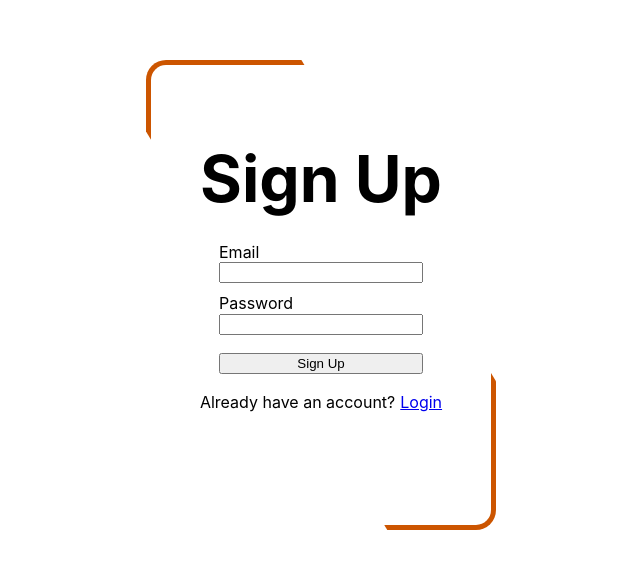
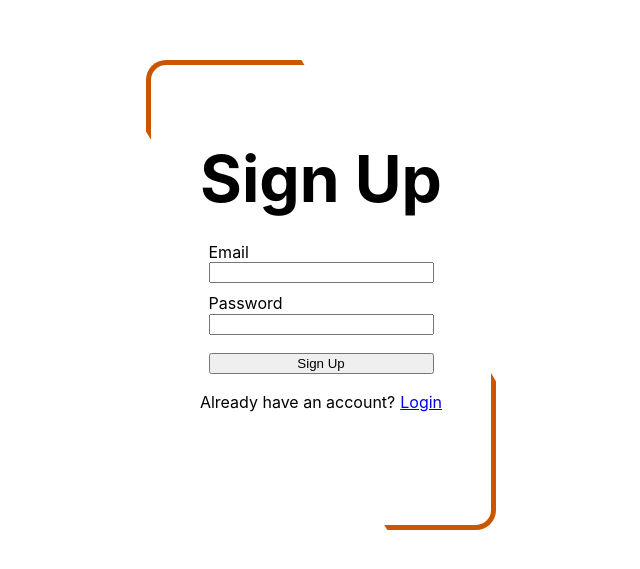
Before and after one commit to AadilBaig/null4413, a React (Create React App) app in the folder client/: page /register in a window 1280 px wide. Shown: the part 105-674 px from the top of the page, without its empty margins (319-959 px from the left). Built offline with nearby package versions, Linux system fonts and the light colour scheme.

Commit message:
Fixed css in register page

```diff
--- a/client/src/pages/pages.css
+++ b/client/src/pages/pages.css
@@ -73,7 +73,7 @@
 }
 
 .inputContainer .inputBox {
-    width: 204px;
+    width: 225px;
 }
 
 .errorLabel {
--- a/client/src/pages/registerPage.jsx
+++ b/client/src/pages/registerPage.jsx
@@ -64,10 +64,10 @@ const RegisterPage = () => {
         <form onSubmit={handleSubmit} className="inputContainer">
             <div>
               <label>Email</label>
-              <div style={{display: "flex", flexDirection: "column"}}>
+                <div style={{display: "flex", flexDirection: "column"}}>
                 <input className="inputBox" name="username" type="text" required onChange={(e) => setEmail(e.target.value)}/>
+                </div>
                 <label className="errorLabel">{emailError}</label>
-              </div>
             </div>
 
             <div style={{display: "flex", flexDirection: "column"}}>
@@ -77,7 +77,7 @@ const RegisterPage = () => {
               </div>
             </div>
 
-            <div style={{width: '204px', margin: "0.5rem"}}>
+            <div style={{width: '225px', margin: "0.5rem"}}>
               <button className="submitButton" type="submit">Sign Up</button>
             </div>
 
```
